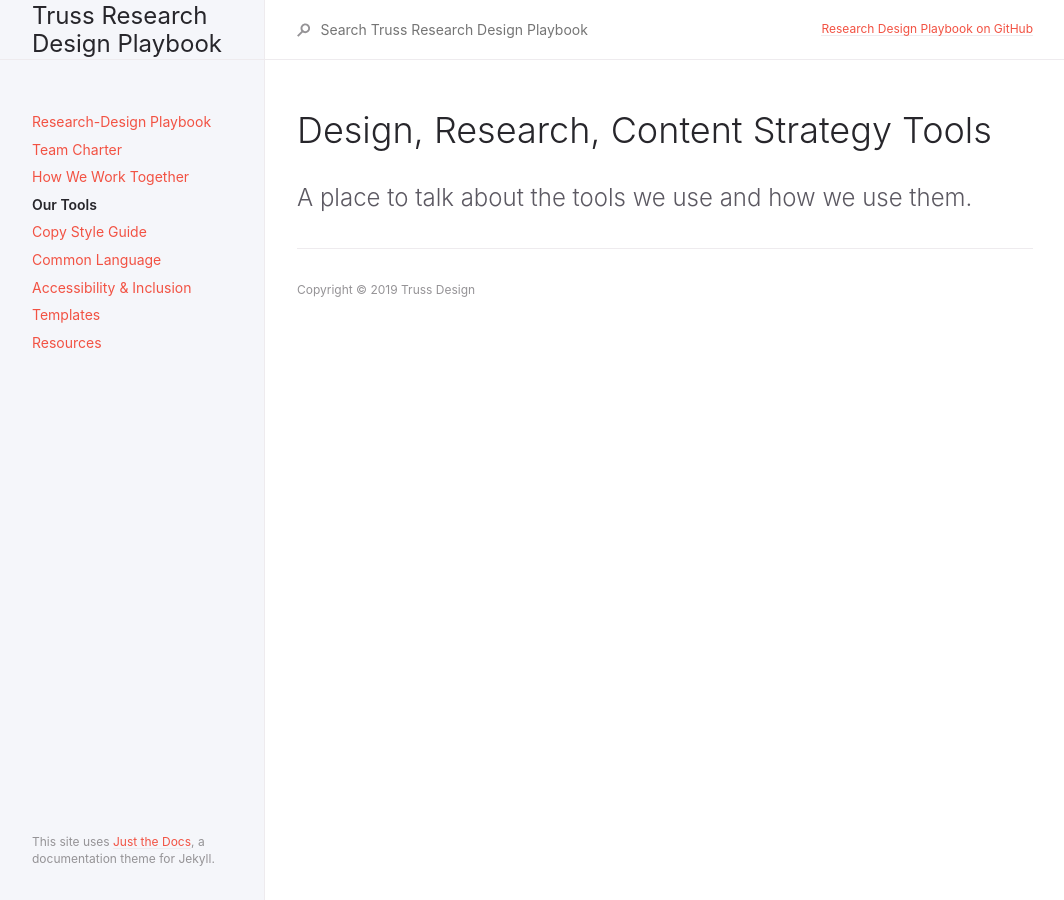
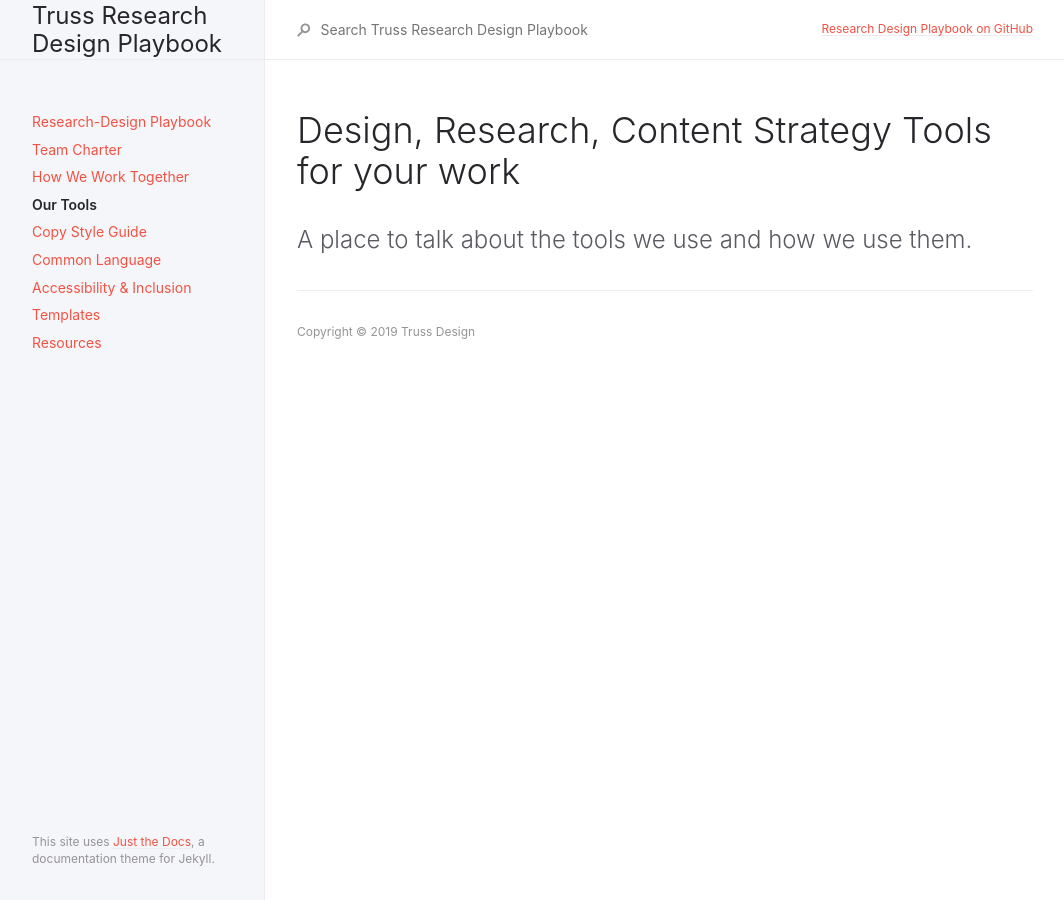
Before and after one commit to trussworks/research-design-playbook, a Jekyll site: the page built from docs/tools.md, in a window 1280 px wide. Shown: the whole page, without its empty margins (107-1171 px from the left). Built offline with Jekyll 4.4.1, drawn with Linux system fonts in a browser that asks for light colours.

```diff
--- a/docs/tools.md
+++ b/docs/tools.md
@@ -4,7 +4,7 @@ title: Our Tools
 nav_order: 4
 ---
 
-# Design, Research, Content Strategy Tools
+# Design, Research, Content Strategy Tools for your work
 {: .no_toc }
 
  A place to talk about the tools we use and how we use them.
```
